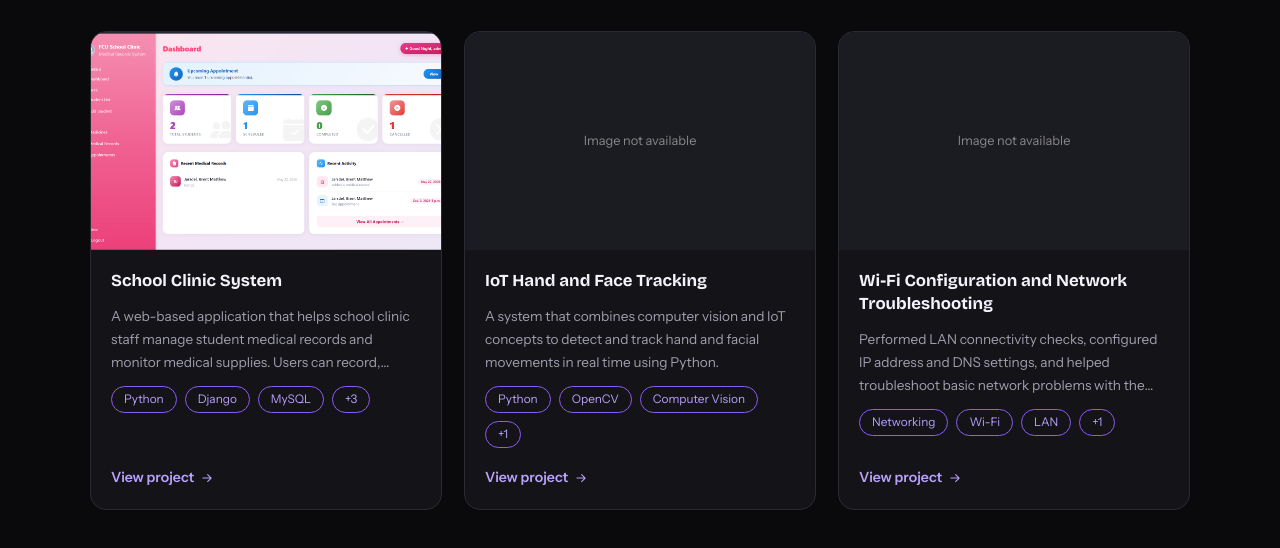
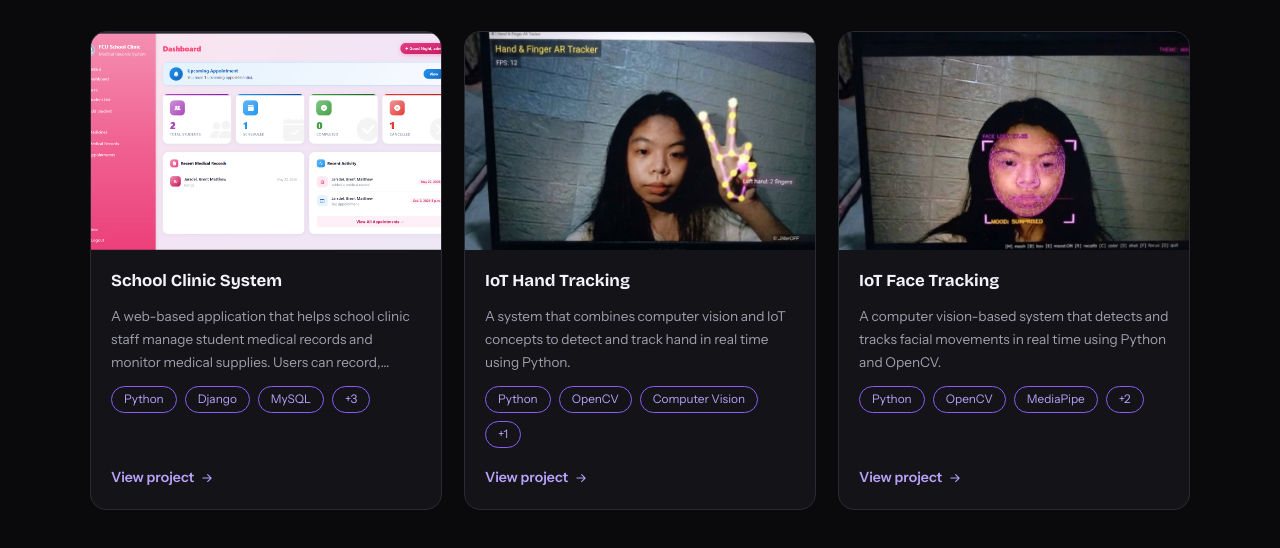
Before and after one commit to cherimylk/portfolio, a plain HTML site: page index.html in a window 1280 px wide. Shown: the part 1450-1998 px from the top of the page. Drawn offline with nearby package versions, Linux system fonts and the light colour scheme.

Commit message:
Update IoT face tracking project

```diff
--- a/index.html
+++ b/index.html
@@ -253,7 +253,7 @@ footer{padding:30px 20px;border-top:1px solid var(--border);text-align:center;co
         </div>
       </div>
       <div class="aside">
-        <div class="frame"><div class="photo">C<img src="images/pic.jpg" alt="Photo of Cherry" onerror="this.style.display='none'"></div></div>
+        <div class="frame"><div class="photo">C<img src="images/cherry.jpg" alt="Photo of Cherry" onerror="this.style.display='none'"></div></div>
       </div>
     </div>
 
@@ -391,7 +391,6 @@ const projects = [
     code: "https://github.com/cherimylk/school_clinic_system.git",
     role: "Co-developer | Academic Project | May 2026",
     features: ["Record, search, retrieve, and update student medical records","Track clinic medical supplies and inventory","Provide a web interface for school clinic staff"],
-    learned: "This project helped me understand how web applications organize information, manage database records, and support the daily operations of a school clinic.",
     more: [
       { title: "Student Medical Records", desc: "Add student health records and update them whenever information changes.", image: "" },
       { title: "Search and Retrieval", desc: "Find student records so clinic staff can access health information when needed.", image: "" },
@@ -399,22 +398,27 @@ const projects = [
     ]
   },
   {
-    title: "IoT Hand and Face Tracking",
-    desc: "A system that combines computer vision and IoT concepts to detect and track hand and facial movements in real time using Python.",
+    title: "IoT Hand Tracking",
+    desc: "A system that combines computer vision and IoT concepts to detect and track hand in real time using Python.",
     tags: ["Python","OpenCV","Computer Vision","IoT"],
-    image: "", link: "#", code: "#",
-    role: "Developer | Academic Project | October 2026",
+    image: "images/hand_ar.jpg", link: "#", code: "https://github.com/angelann1/IOT_OpenCV.git",
+    role: "Co-Developer | Academic Project | October 2026",
     features: ["Detect and track hand movements in real time","Detect and track facial movements","Use computer vision for real-time tracking","Combine computer vision with IoT concepts"],
     learned: "This project helped me explore computer vision, real-time detection, and the use of Python libraries for processing camera input."
   },
   {
-    title: "Wi-Fi Configuration and Network Troubleshooting",
-    desc: "Performed LAN connectivity checks, configured IP address and DNS settings, and helped troubleshoot basic network problems with the Filamer ICT Student Association.",
-    tags: ["Networking","Wi-Fi","LAN","Troubleshooting"],
-    image: "", link: "#", code: "#",
-    role: "Filamer ICT Student Association | October 2026",
-    features: ["Performed LAN connectivity checks to identify network issues","Configured IP address and DNS settings","Assisted with basic network configuration problems"],
-    learned: "This experience strengthened my understanding of basic networking, connectivity checks, IP configuration, and troubleshooting."
+    title: "IoT Face Tracking",
+    desc: "A computer vision-based system that detects and tracks facial movements in real time using Python and OpenCV.",
+    tags: ["Python", "OpenCV", "MediaPipe", "Computer Vision", "IoT"],
+    image: "images/face_tracking.jpg", link: "#", code: "https://github.com/angelann1/IOT_OpenCV.git",
+    role: "Co-Developer | Academic Project | November 2026",
+    features: [
+        "Detects and tracks facial landmarks in real time",
+        "Uses MediaPipe Face Mesh for facial feature detection",
+        "Processes live camera input using OpenCV",
+        "Explores the integration of computer vision and IoT concepts"
+    ],
+    learned: "This project helped me understand facial landmark detection, real-time camera processing, and the use of MediaPipe and OpenCV in developing computer vision applications."
   }
 ];
 
@@ -587,7 +591,6 @@ projectGrid.addEventListener("click", e => {
     <p>${p.desc}</p>
     <h4>Key Features</h4>
     <ul>${p.features.map(f => `<li>${f}</li>`).join("")}</ul>
-    ${p.learned ? `<h4>What I Learned</h4><p>${p.learned}</p>` : ""}
     <h4>Technologies Used</h4>
     <div class="tags">${createTags(p.tags)}</div>
     <div class="pm-links">
```
Also changed, not shown: images/cherry.jpg (added), images/face_tracking.jpg (added), images/hand_ar.jpg (added), images/pic.jpg (deleted).
